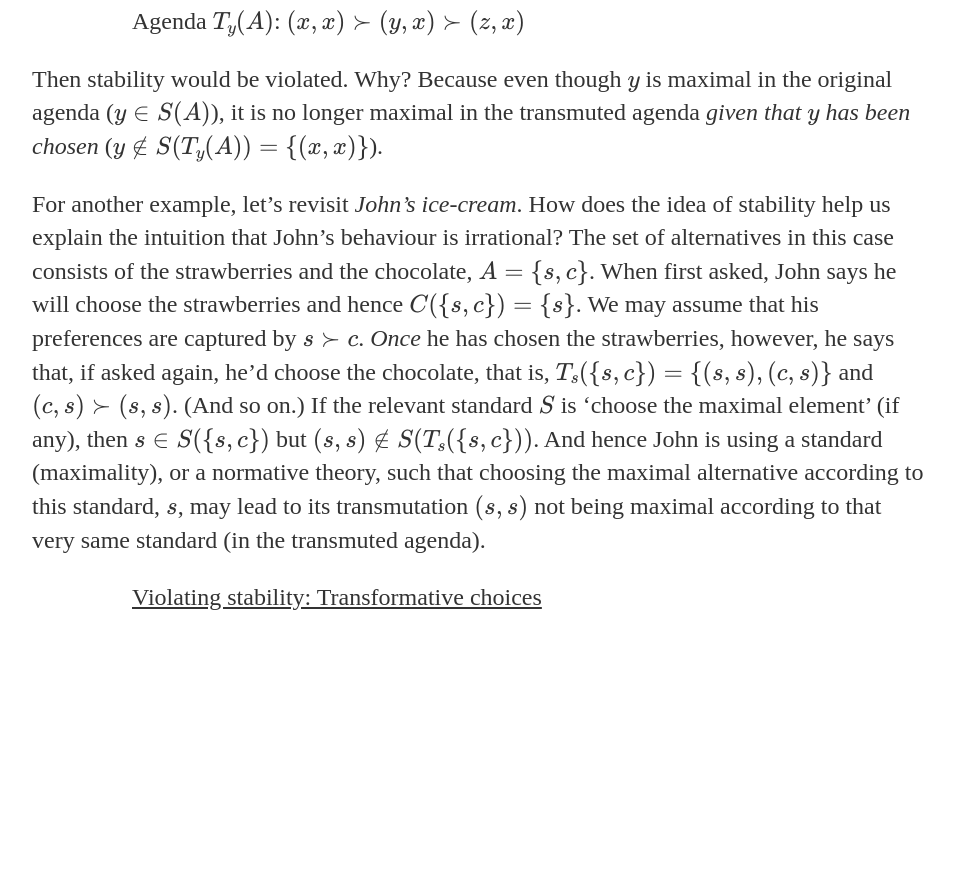
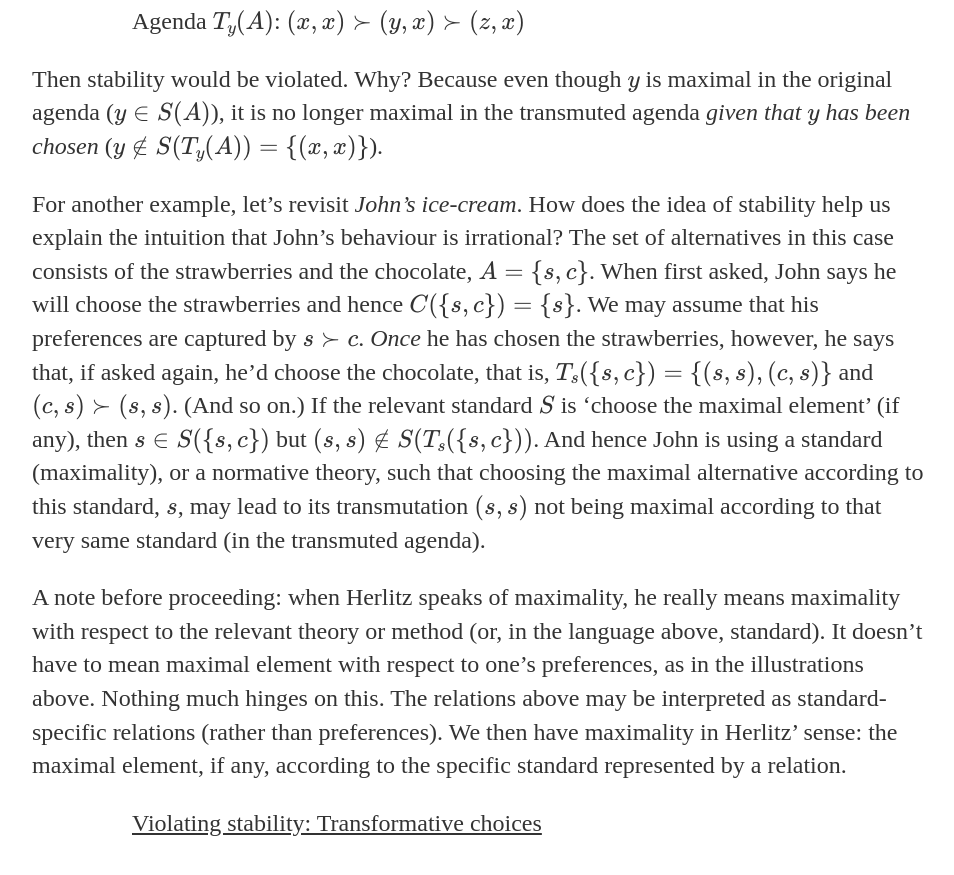
Before and after one commit to uzunovam/uzunovam, a Jekyll site: the page built from _posts/2020-04-28-anders-herlitz-on-unstable-choices.md, in a window 1280 px wide and 900 px high, scrolled down 3837 px. Shown: the top 875 px of the window, without its empty margins (160-1114 px from the left). Built offline with Jekyll 4.4.1, drawn with Linux system fonts in a browser that asks for light colours; before the commit the page ends 4512 px from its top, so only the background shows below that.

Commit message:
Update 2020-04-28-anders-herlitz-on-unstable-choices.md

```diff
--- a/_posts/2020-04-28-anders-herlitz-on-unstable-choices.md
+++ b/_posts/2020-04-28-anders-herlitz-on-unstable-choices.md
@@ -60,5 +60,6 @@ that the act of choosing a maximal alternative alone can revert whether this cho
 
 <p>For another example, let’s revisit <cite>John’s ice-cream</cite>. How does the idea of stability help us explain the intuition that John’s behaviour is irrational? The set of alternatives in this case consists of the strawberries and the chocolate, \(A = \{s,c\}\). When first asked, John says he will choose the strawberries and hence \(C(\{s,c\}) = \{s\}\). We may assume that his preferences are captured by \(s \succ c\). <cite>Once</cite> he has chosen the strawberries, however, he says that, if asked again, he’d choose the chocolate, that is, \(T_{s}(\{s,c\}) = \{(s,s),(c,s)\}\) and \((c,s) \succ (s,s)\). (And so on.) If the relevant standard \(S\) is ‘choose the maximal element’ (if any), then \(s \in S(\{s,c\})\) but \((s,s) \notin S(T_{s}(\{s,c\}))\). And hence John is using a standard (maximality), or a normative theory, such that choosing the maximal alternative according to this standard, \(s\), may lead to its transmutation \((s,s)\) not being maximal according to that very same standard (in the transmuted agenda).</p>
 
+<p>A note before proceeding: when Herlitz speaks of maximality, he really means maximality with respect to the relevant theory or method (or, in the language above, standard). It doesn’t have to mean maximal element with respect to one’s preferences, as in the illustrations above. Nothing much hinges on this. The relations above may be interpreted as standard-specific relations (rather than preferences). We then have maximality in Herlitz’ sense: the maximal element, if any, according to the specific standard represented by a relation.</p>
 
 <p style="padding-left:100px;"><u>Violating stability: Transformative choices</u></p>
```
